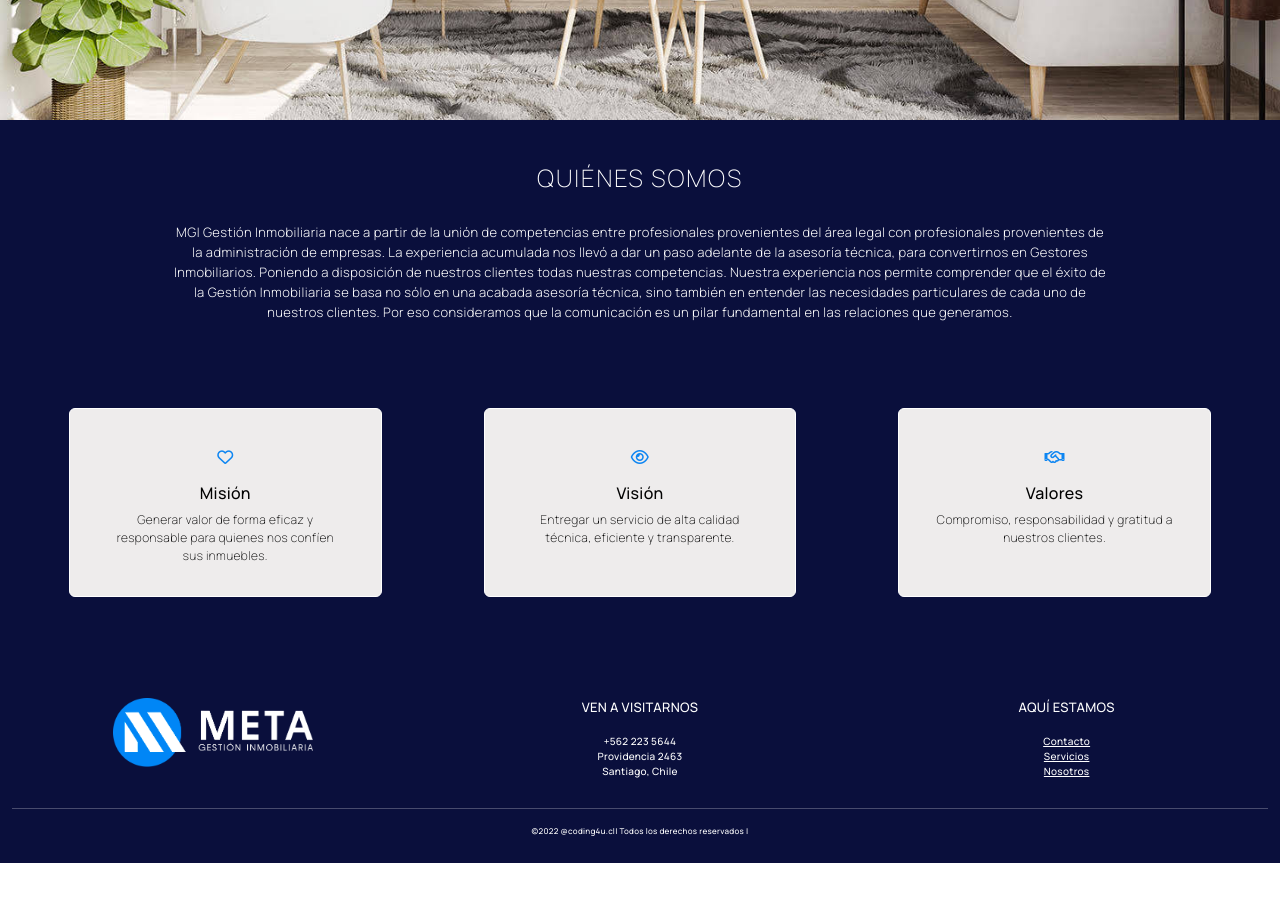
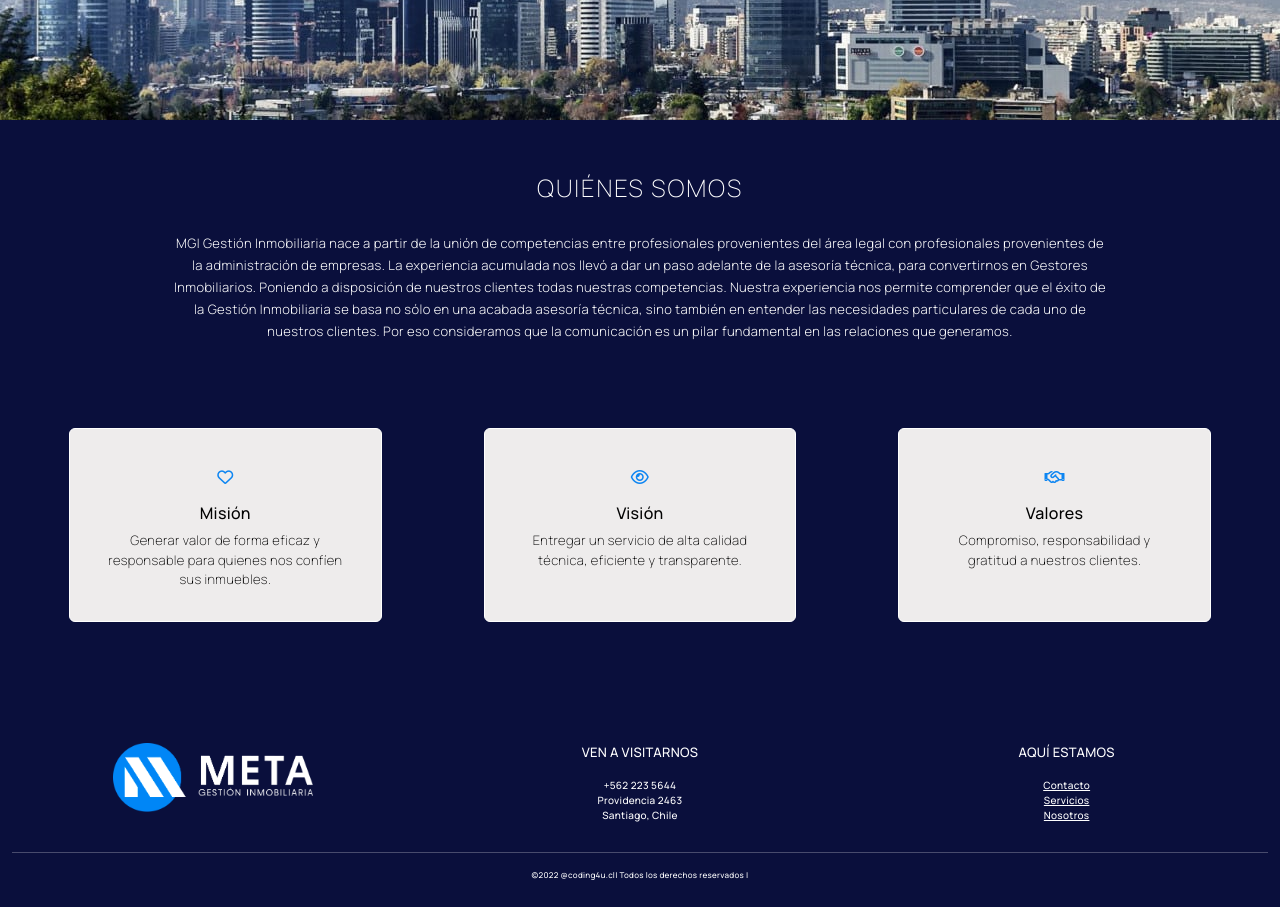
Before and after one commit to Marce3200/GMI, a React (Create React App) app: page /quienes-somos in a window 1280 px wide. Shown: the part 580-1487 px from the top of the page. Before the commit the page ends 1443 px from the top, so only its background shows below. Built offline with nearby package versions, Linux system fonts and the light colour scheme.

Commit message:
cambios cristian

```diff
--- a/src/componentes/Contacto/contacto.css
+++ b/src/componentes/Contacto/contacto.css
@@ -3,7 +3,7 @@
     font-size: x-large;
     font-weight: 100;
     letter-spacing: 1.9px;
-    padding-top: 40px;
+    padding-top: 50px;
     padding-bottom: 5px;
     margin-bottom: 15px;
     color: rgb(13, 13, 13);
--- a/src/componentes/Header/Header.js
+++ b/src/componentes/Header/Header.js
@@ -4,7 +4,8 @@ import "../Header/header.css";
 import Container from "react-bootstrap/Container";
 import Row from "react-bootstrap/Row";
 import Col from "react-bootstrap/Col";
-import Form from "react-bootstrap/Form";
+import Button from "react-bootstrap/Button";
+
 
 
 const Header = () => {
@@ -19,20 +20,16 @@ const Header = () => {
             Gestionamos tu propiedad en Providencia
           </p>
           <center>
-            <Form className="form-mail">
-              <Form.Group
-                className="mb-3 text-center"
-                controlId="exampleForm.ControlInput1"
-              >
-                <Form.Label>Subscríbete para recibir más información</Form.Label>
-                <Form.Control
-                  type="email"
-                  placeholder="name@example.com"
-                  size="sm"
-                  className="mt-3"
-                />
-              </Form.Group>
-            </Form>
+          <div className="container-boton">
+          <Button
+            className="button-enviar"
+            size="sm"
+
+            // onClick={handleSubmit}
+          >
+            Contáctanos
+          </Button>
+        </div>
           </center>
         </Col>
       </Row>
--- a/src/componentes/Header/header.css
+++ b/src/componentes/Header/header.css
@@ -16,7 +16,7 @@
 
 .logo {
 
-  width: 350px;
+  width: 430px;
 }
 
 .form-mail {
--- a/src/componentes/Home.js
+++ b/src/componentes/Home.js
@@ -8,8 +8,8 @@ const Home = () => {
   return (
     <div>
       <Header/>
+      <QuienesSomos/>
       <Servicios/>
-      <QuienesSomos/>
       <Contacto/>
     </div>
   );
--- a/src/componentes/QuienesSomos/quienessomos.css
+++ b/src/componentes/QuienesSomos/quienessomos.css
@@ -9,20 +9,20 @@
     font-weight: 300;
     margin-bottom: 40px;
     color: white;
-    line-height: 20px;
+    line-height: 22px;
 }
 .titulo-seccion-quienes{
     text-transform: uppercase;
     font-size: x-large;
     font-weight: 100;
     letter-spacing: 1.9px;
-    padding-top: 40px;
+    padding-top: 50px;
     padding-bottom: 10px;
 
     color: white;
 }
 .text-valores {
-    font-size: 12px;
+    font-size: 13px;
     letter-spacing: 0.4px;
     font-family: "Manrope", sans-serif;
     font-weight: 100;
@@ -44,7 +44,7 @@
 
   .valores{
     padding: 30px;
-    padding-bottom: 60px;
+    padding-bottom: 80px;
   }
 
 i{
--- a/src/componentes/Servicios/servicios.css
+++ b/src/componentes/Servicios/servicios.css
@@ -7,7 +7,7 @@
 
 }
 .text-card {
-  font-size: 11px;
+  font-size: 13px;
   letter-spacing: 0.4px;
   font-family: "Manrope", sans-serif;
   font-weight: 100;
@@ -33,6 +33,6 @@ background-color: white;
   font-size: x-large;
   font-weight: 100;
   letter-spacing: 1.9px;
-  padding-top: 50px;
+  padding-top: 30px;
   margin-bottom: 30px;
 }
```
Also changed, not shown: src/componentes/img/propiedad.jpg.
